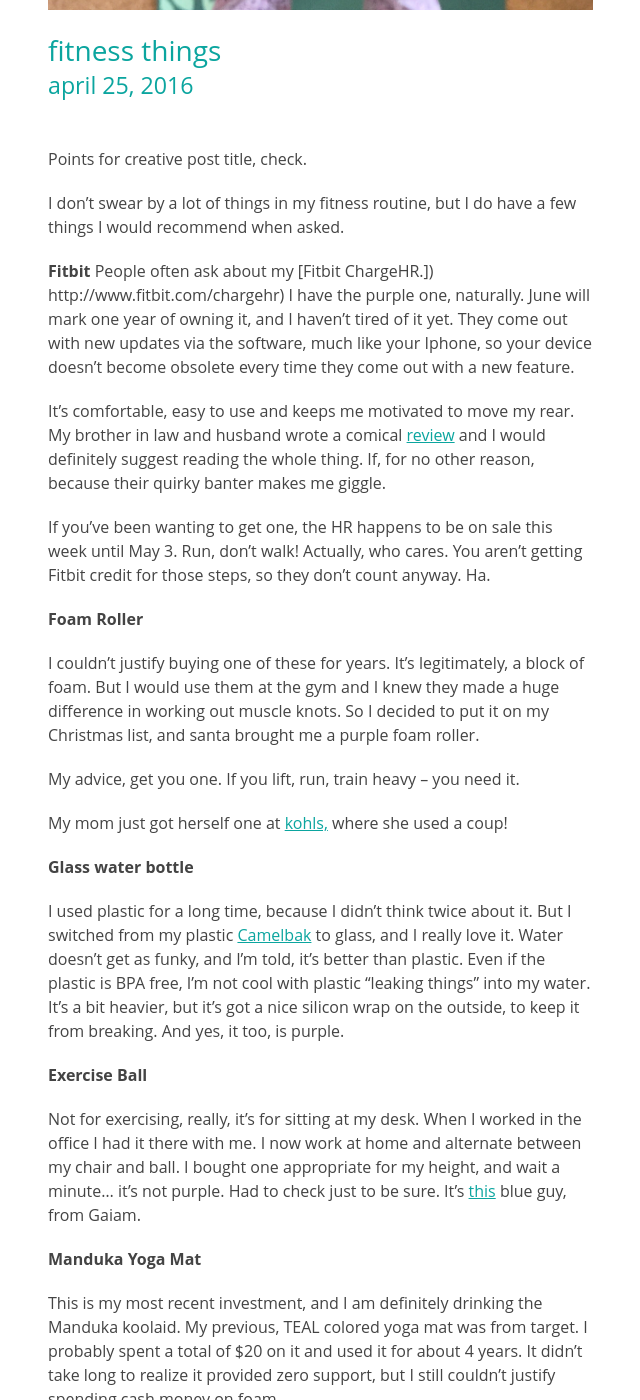
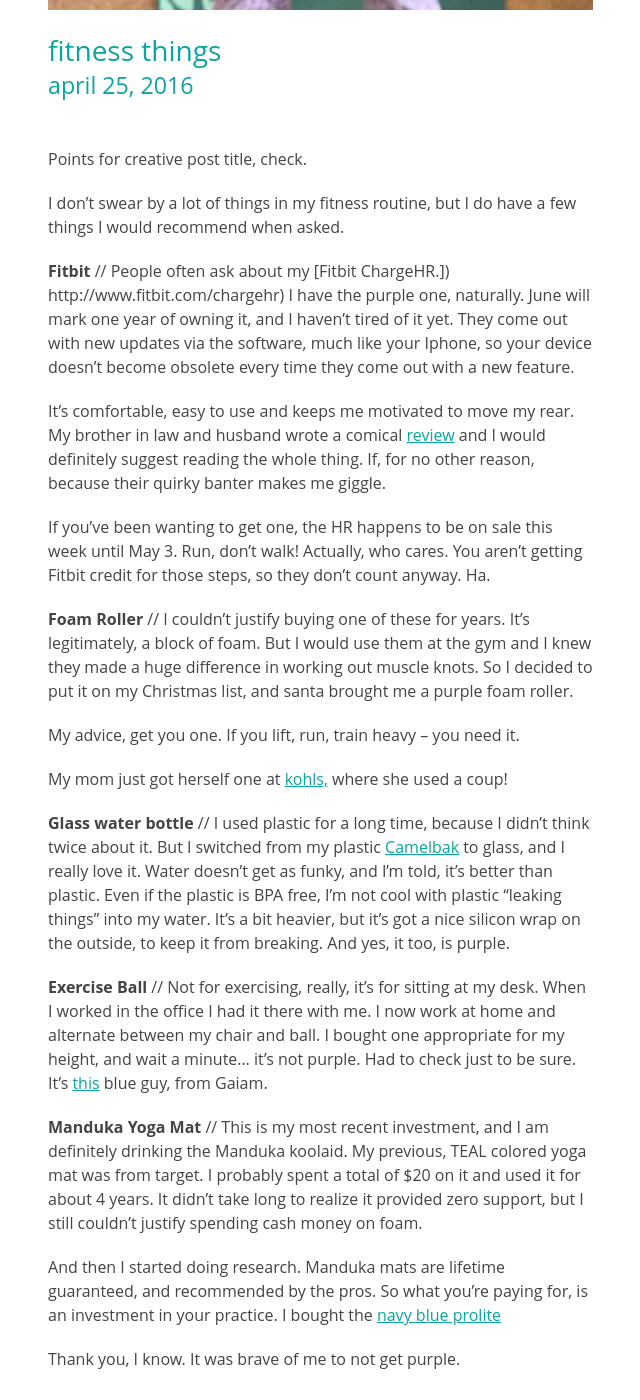
Before and after one commit to dreger/thelivingwell.co, a Jekyll site: the page built from _posts/live/2016-04-25-fitness-things.md, in a window 1280 px wide and 1400 px high, scrolled down 585 px. Shown: the whole window, without its empty margins (427-1067 px from the left). Built offline with Jekyll 4.4.1, drawn with Linux system fonts in a browser that asks for light colours; some of the changed text lies outside the part shown.

Commit message:
Update 2016-04-25-fitness-things.md

```diff
--- a/_posts/live/2016-04-25-fitness-things.md
+++ b/_posts/live/2016-04-25-fitness-things.md
@@ -9,32 +9,23 @@
 
 I don’t swear by a lot of things in my fitness routine, but I do have a few things I would recommend when asked.
 
-**Fitbit**
-People often ask about my [Fitbit ChargeHR.]) http://www.fitbit.com/chargehr) I have the purple one, naturally. June will mark one year of owning it, and I haven’t tired of it yet. They come out with new updates via the software, much like your Iphone, so your device doesn’t become obsolete every time they come out with a new feature.
+**Fitbit** // People often ask about my [Fitbit ChargeHR.]) http://www.fitbit.com/chargehr) I have the purple one, naturally. June will mark one year of owning it, and I haven’t tired of it yet. They come out with new updates via the software, much like your Iphone, so your device doesn’t become obsolete every time they come out with a new feature.
 
 It’s comfortable, easy to use and keeps me motivated to move my rear. My brother in law and husband wrote a comical [review](http://audaciousfox.com/2016/01/fitbit-hr-review) and I would definitely suggest reading the whole thing. If, for no other reason, because their quirky banter makes me giggle.
 
 If you’ve been wanting to get one, the HR happens to be on sale this week until May 3. Run, don’t walk! Actually, who cares. You aren’t getting Fitbit credit for those steps, so they don’t count anyway. Ha.
 
-**Foam Roller**
-
-I couldn’t justify buying one of these for years. It’s legitimately, a block of foam. But I would use them at the gym and I knew they made a huge difference in working out muscle knots. So I decided to put it on my Christmas list, and santa brought me a purple foam roller.
+**Foam Roller** // I couldn’t justify buying one of these for years. It’s legitimately, a block of foam. But I would use them at the gym and I knew they made a huge difference in working out muscle knots. So I decided to put it on my Christmas list, and santa brought me a purple foam roller.
 
 My advice, get you one. If you lift, run, train heavy – you need it.
 
 My mom just got herself one at [kohls,]( http://www.kohls.com/product/prd-1778822/black-mountain-products-36-in-extra-firm-high-density-foam-roller.jsp) where she used a coup!
 
-**Glass water bottle**
+**Glass water bottle** // I used plastic for a long time, because I didn’t think twice about it. But I switched from my plastic [Camelbak]( http://shop.camelbak.com/eddy-glass-7l/d/1113) to glass, and I really love it. Water doesn’t get as funky, and I’m told, it’s better than plastic. Even if the plastic is BPA free, I’m not cool with plastic “leaking things” into my water. It’s a bit heavier, but it’s got a nice silicon wrap on the outside, to keep it from breaking. And yes, it too, is purple.
 
-I used plastic for a long time, because I didn’t think twice about it. But I switched from my plastic [Camelbak]( http://shop.camelbak.com/eddy-glass-7l/d/1113) to glass, and I really love it. Water doesn’t get as funky, and I’m told, it’s better than plastic. Even if the plastic is BPA free, I’m not cool with plastic “leaking things” into my water. It’s a bit heavier, but it’s got a nice silicon wrap on the outside, to keep it from breaking. And yes, it too, is purple.
+**Exercise Ball** // Not for exercising, really, it’s for sitting at my desk. When I worked in the office I had it there with me. I now work at home and alternate between my chair and ball. I bought one appropriate for my height, and wait a minute… it’s not purple. Had to check just to be sure. It’s [this]( http://www.gaiam.com/product/extra-balance-ball-chair-ball/95-1472.html?dwvar_95-1472_color=charcoal#start=1) blue guy, from Gaiam.
 
-**Exercise Ball**
-
-Not for exercising, really, it’s for sitting at my desk. When I worked in the office I had it there with me. I now work at home and alternate between my chair and ball. I bought one appropriate for my height, and wait a minute… it’s not purple. Had to check just to be sure. It’s [this]( http://www.gaiam.com/product/extra-balance-ball-chair-ball/95-1472.html?dwvar_95-1472_color=charcoal#start=1) blue guy, from Gaiam.
-
-**Manduka Yoga Mat**
-
-This is my most recent investment, and I am definitely drinking the Manduka koolaid. My previous, TEAL colored yoga mat was from target. I probably spent a total of $20 on it and used it for about 4 years. It didn’t take long to realize it provided zero support, but I still couldn’t justify spending cash money on foam.
+**Manduka Yoga Mat** // This is my most recent investment, and I am definitely drinking the Manduka koolaid. My previous, TEAL colored yoga mat was from target. I probably spent a total of $20 on it and used it for about 4 years. It didn’t take long to realize it provided zero support, but I still couldn’t justify spending cash money on foam.
 
 And then I started doing research. Manduka mats are lifetime guaranteed, and recommended by the pros. So what you’re paying for, is an investment in your practice. I bought the [navy blue prolite]( https://www.manduka.com/yoga-mats/pro/prolite-mat.html)
 
```
